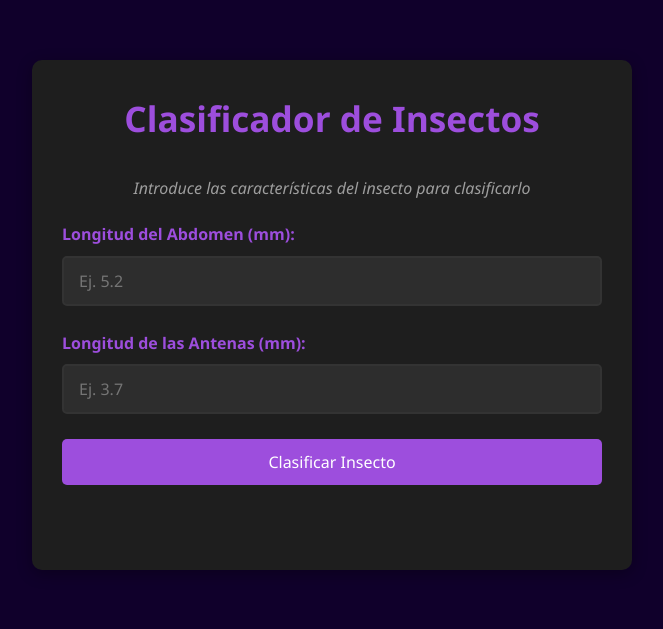
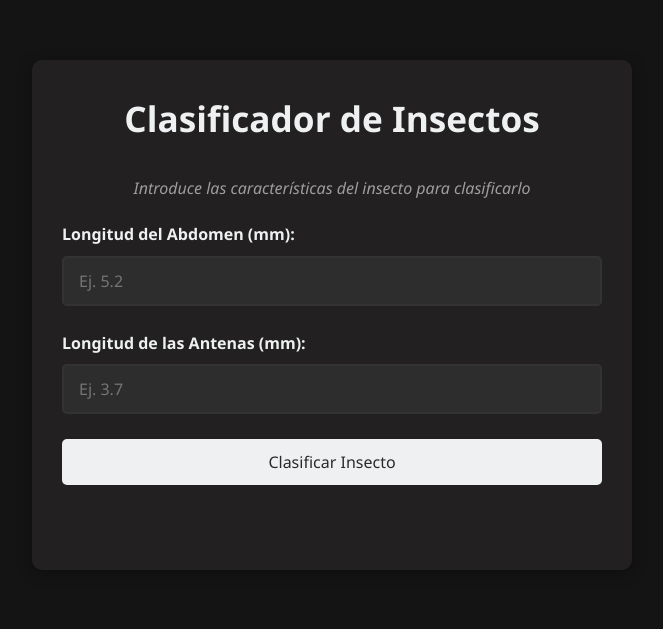
Before and after one commit to UndeCodev/flask3, a Flask app: page / in a window 1280 px wide. Shown: the top 629 px of the page, without its empty margins (308-971 px from the left). Run offline with Flask 3, Linux system fonts and the light colour scheme.

Commit message:
Refactor color variables in form styles for consistency and improved readability

```diff
--- a/templates/form.html
+++ b/templates/form.html
@@ -6,12 +6,12 @@
     <title>Clasificador de Insectos</title>
     <style>
         :root {
-            --primary-color: #9d4edd;  /* Morado principal */
-            --secondary-color: #9d4edd;  /* Morado oscuro */
-            --background-color: #10002b;  /* Fondo negro */
-            --card-color: #1e1e1e;  /* Tarjeta oscura */
+            --primary-color: #EEF0F2;  /* Morado principal */
+            --secondary-color: #e0e4e8;  /* Morado oscuro */
+            --background-color: #141414;  /* Fondo negro */
+            --card-color: #222020;  /* Tarjeta oscura */
             --text-color: #f2f2f2;  /* Texto claro */
-            --error-color: #f44336;
+            --error-color: #171413;
         }
 
         * {
@@ -79,7 +79,7 @@
 
         button[type="submit"] {
             background-color: var(--primary-color);
-            color: white;
+            color: #2a2a2a;
             border: none;
             padding: 12px 20px;
             font-size: 16px;
```
